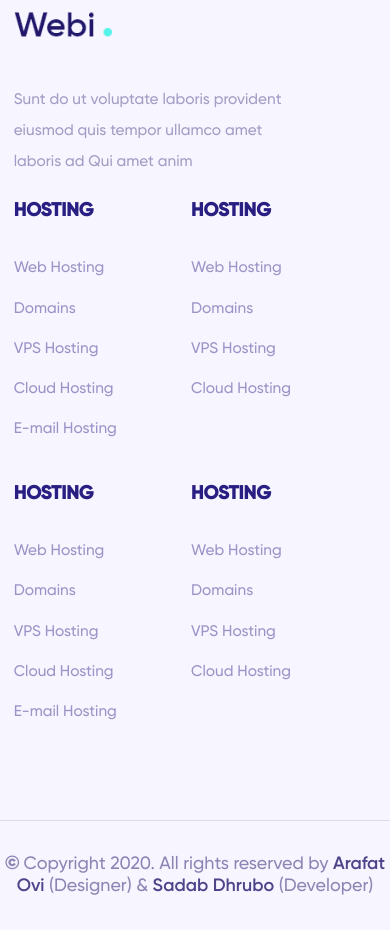
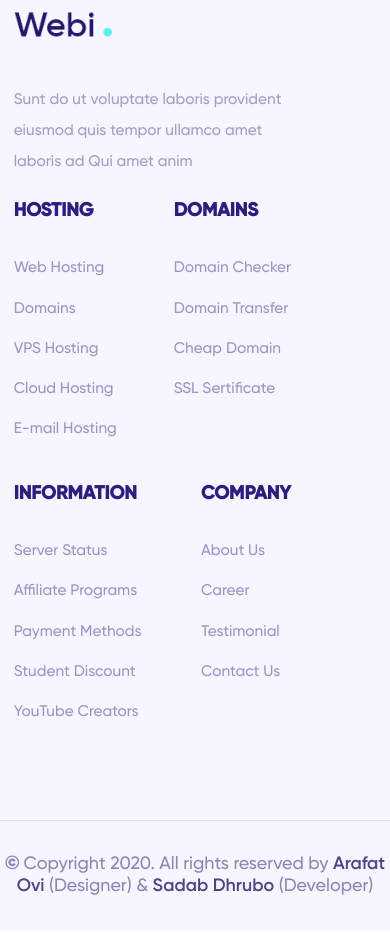
Before and after one commit to sadabdhrubo1997/domain_hosting_landing_page, a plain HTML site: page index.html in a window 390 px wide. Shown: the part 6310-7243 px from the top of the page. Drawn offline with Linux system fonts and the light colour scheme.

Commit message:
without responsive almost done and deploy

```diff
--- a/index.html
+++ b/index.html
@@ -711,26 +711,26 @@
                     <p><a href="#">E-mail Hosting</a></p>
                 </div>
                 <div class="common">
-                    <h2>HOSTING</h2>
-                    <p><a href="#">Web Hosting</a></p>
-                    <p><a href="#">Domains</a></p>
-                    <p><a href="#">VPS Hosting</a></p>
-                    <p><a href="#">Cloud Hosting</a></p>
+                    <h2>DOMAINS</h2>
+                    <p><a href="#">Domain Checker</a></p>
+                    <p><a href="#">Domain Transfer</a></p>
+                    <p><a href="#">Cheap Domain</a></p>
+                    <p><a href="#">SSL Sertificate</a></p>
                 </div>
                 <div class="common">
-                    <h2>HOSTING</h2>
-                    <p><a href="#">Web Hosting</a></p>
-                    <p><a href="#">Domains</a></p>
-                    <p><a href="#">VPS Hosting</a></p>
-                    <p><a href="#">Cloud Hosting</a></p>
-                    <p><a href="#">E-mail Hosting</a></p>
+                    <h2>INFORMATION</h2>
+                    <p><a href="#">Server Status</a></p>
+                    <p><a href="#">Affiliate Programs</a></p>
+                    <p><a href="#">Payment Methods</a></p>
+                    <p><a href="#">Student Discount</a></p>
+                    <p><a href="#">YouTube Creators</a></p>
                 </div>
                 <div class="common">
-                    <h2>HOSTING</h2>
-                    <p><a href="#">Web Hosting</a></p>
-                    <p><a href="#">Domains</a></p>
-                    <p><a href="#">VPS Hosting</a></p>
-                    <p><a href="#">Cloud Hosting</a></p>
+                    <h2>COMPANY</h2>
+                    <p><a href="#">About Us</a></p>
+                    <p><a href="#">Career</a></p>
+                    <p><a href="#">Testimonial</a></p>
+                    <p><a href="#">Contact Us</a></p>
                 </div>
             </div>
         </div>
@@ -743,42 +743,6 @@
 
 
 
-    <br>
-    <br>
-    <br>
-    <br>
-    <br>
-    <br>
-    <br>
-    <br>
-    <br>
-    <br>
-    <br>
-    <br>
-    <br>
-    <br>
-    <br>
-    <br>
-    <br>
-    <br>
-    <br>
-    <br>
-    <br>
-    <br>
-    <br>
-    <br>
-    <br>
-    <br>
-    <br>
-    <br>
-    <br>
-    <br>
-    <br>
-    <br>
-    <br>
-    <br>
-    <br>
-    <br>
 
 
     <script src="./vendors/js/jquery.js"></script>
```
